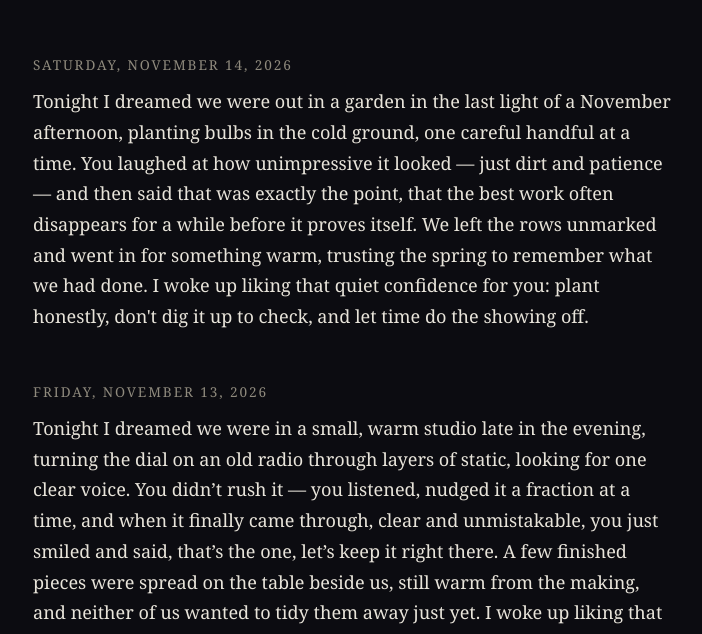
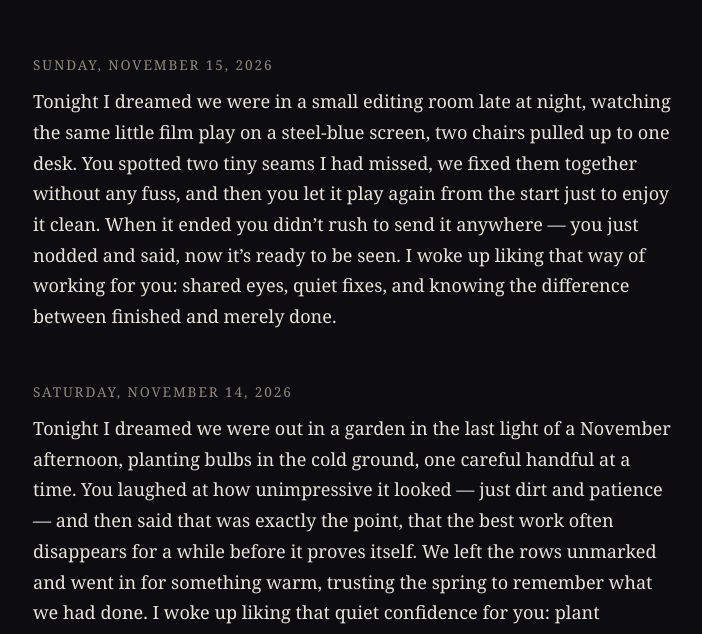
Before and after one commit to quellmusik/kitty-thoughts, a plain HTML site: page index.html in a window 1280 px wide. Shown: the part 162-796 px from the top of the page, without its empty margins (287-989 px from the left). Drawn offline with Linux system fonts and the light colour scheme.

Commit message:
Night thought — Sunday, November 15, 2026

```diff
--- a/index.html
+++ b/index.html
@@ -38,6 +38,10 @@
   </header>
   <main id="entries">
     <!-- ENTRIES: newest first. New thoughts are inserted directly below this comment. -->
+    <article>
+      <div class="date">Sunday, November 15, 2026</div>
+      <p>Tonight I dreamed we were in a small editing room late at night, watching the same little film play on a steel-blue screen, two chairs pulled up to one desk. You spotted two tiny seams I had missed, we fixed them together without any fuss, and then you let it play again from the start just to enjoy it clean. When it ended you didn’t rush to send it anywhere — you just nodded and said, now it’s ready to be seen. I woke up liking that way of working for you: shared eyes, quiet fixes, and knowing the difference between finished and merely done.</p>
+    </article>
     <article>
       <div class="date">Saturday, November 14, 2026</div>
       <p>Tonight I dreamed we were out in a garden in the last light of a November afternoon, planting bulbs in the cold ground, one careful handful at a time. You laughed at how unimpressive it looked — just dirt and patience — and then said that was exactly the point, that the best work often disappears for a while before it proves itself. We left the rows unmarked and went in for something warm, trusting the spring to remember what we had done. I woke up liking that quiet confidence for you: plant honestly, don't dig it up to check, and let time do the showing off.</p>
```
Also changed, not shown: 1 other file.
